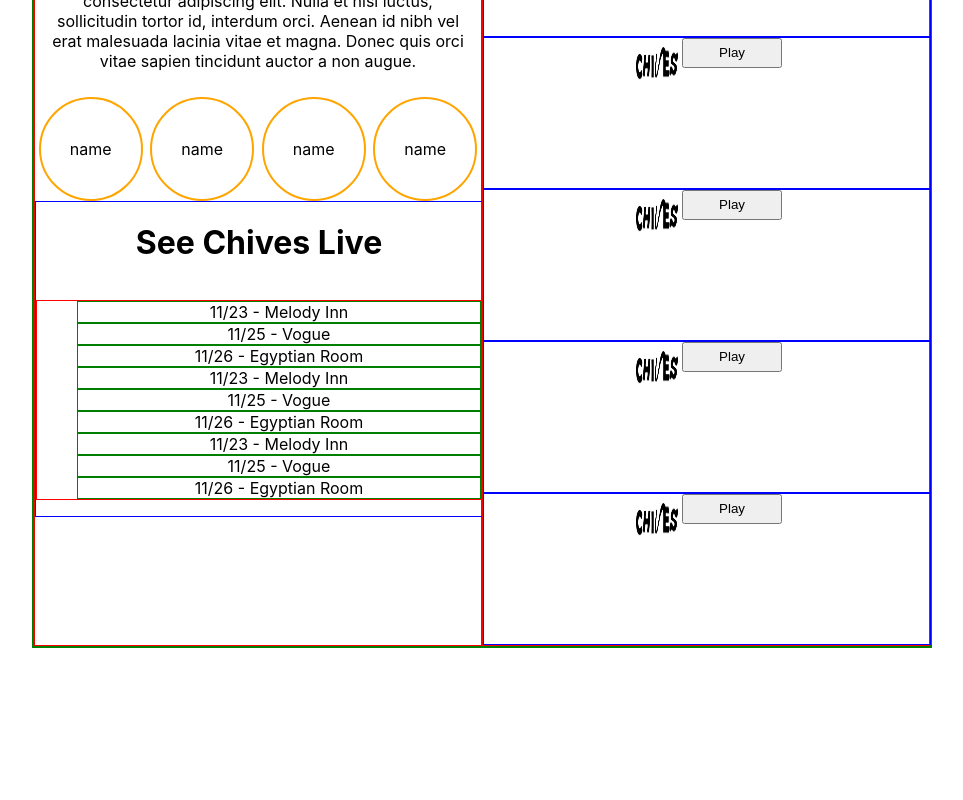
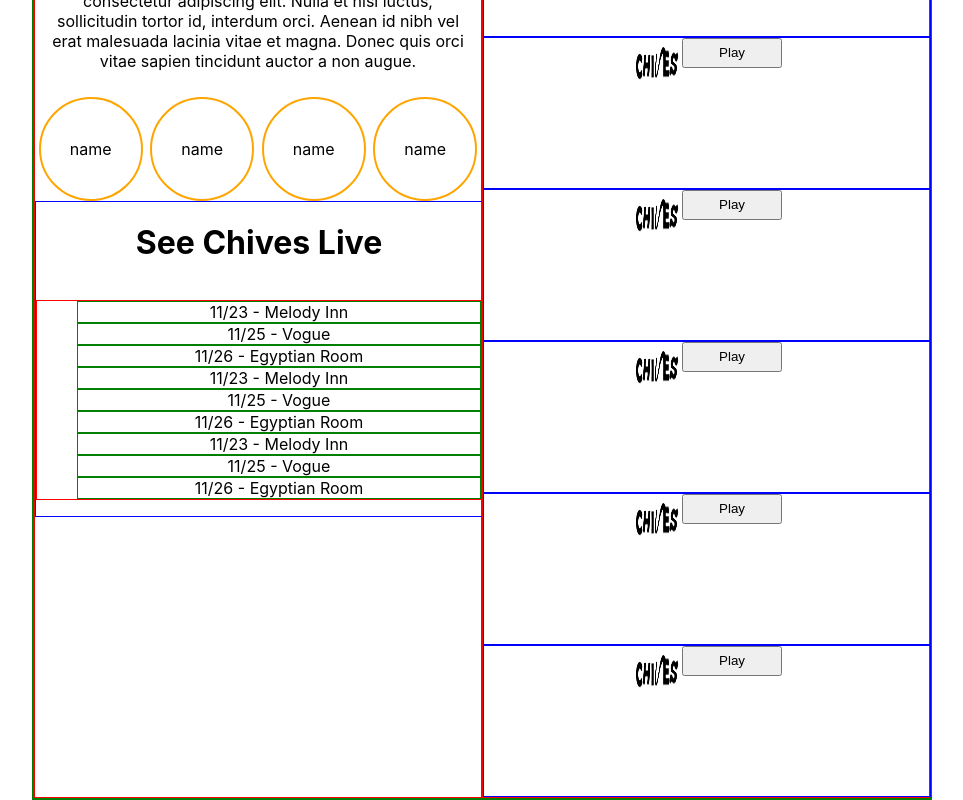
Before and after one commit to ZMcClung88/CustomChives, a React (Create React App) app: page / in a window 1280 px wide. Shown: the part 473-1273 px from the top of the page, without its empty margins (160-1123 px from the left). Before the commit the page ends 1121 px from the top, so only its background shows below. Built offline with nearby package versions, Linux system fonts and the light colour scheme.

Commit message:
saving changes

```diff
--- a/src/App.js
+++ b/src/App.js
@@ -43,6 +43,7 @@
             <SongComponent />
             <SongComponent />
             <SongComponent />
+            <SongComponent />
           </div>
         </div>
       </div>
```
